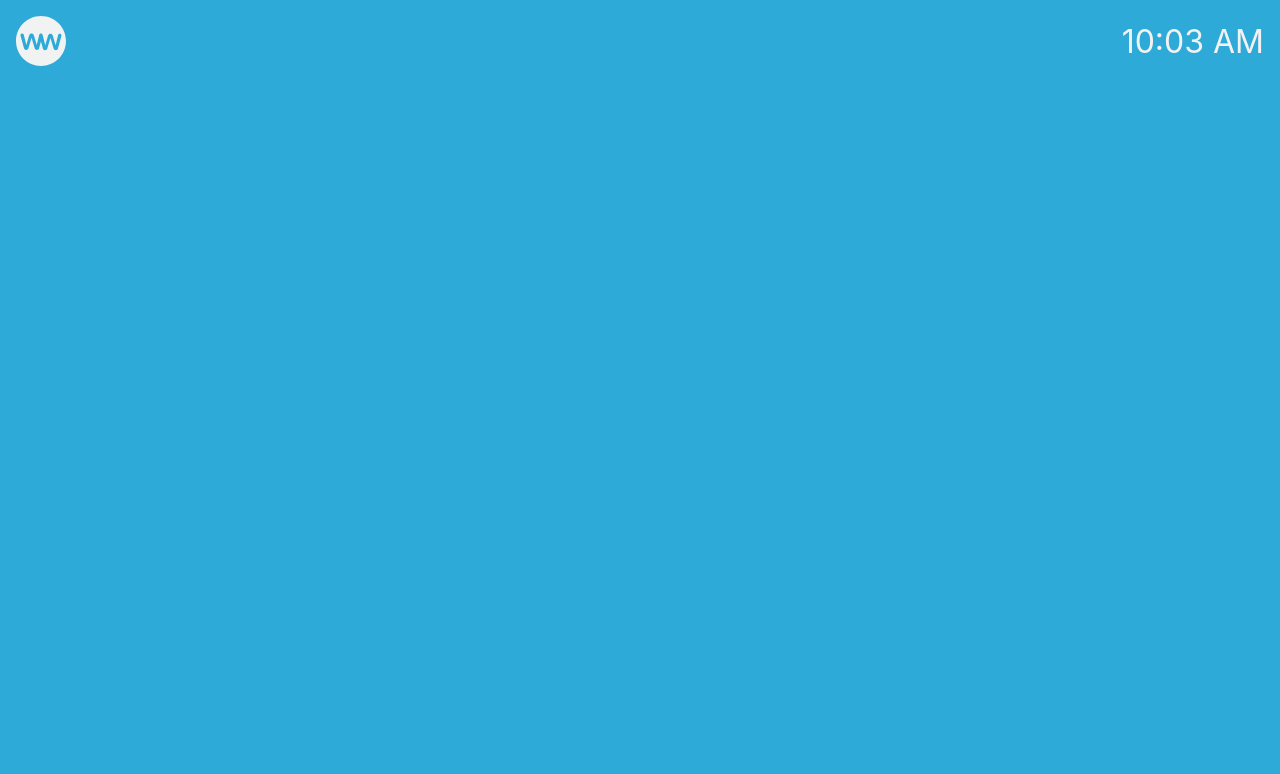
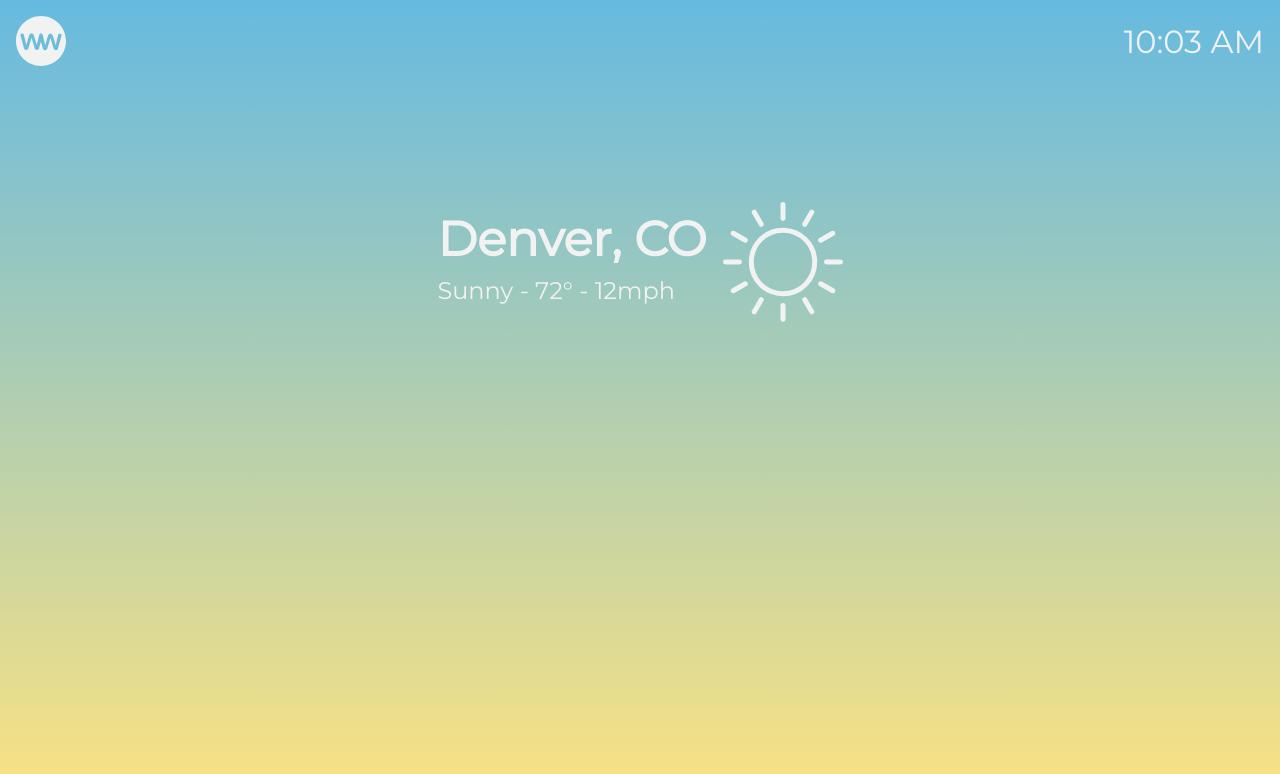
Before and after one commit to kirch1/weather-window, a React (Create React App) app: page / in a window 1280 px wide. Shown: the top 774 px of the page. Built offline with nearby package versions, Linux system fonts and the light colour scheme; no server answers.

Commit message:
Build and populate CurrentWeather component

```diff
--- a/src/App.css
+++ b/src/App.css
@@ -1,5 +1,6 @@
 .App {
-  background-color: #2daad8;
+  background: rgb(102,186,224);
+  background: linear-gradient(180deg, rgba(102,186,224,1) 0%, rgba(251,226,130,1) 100%);
   min-height: 100vh;
   display: flex;
   flex-direction: column;
@@ -7,4 +8,8 @@
 
 main {
   flex-grow: 1;
+  display: flex;
+  flex-direction: column;
+  align-items: center;
+  padding-top: 10vh;
 }
--- a/src/App.js
+++ b/src/App.js
@@ -1,4 +1,5 @@
 import Header from './components/Header/Header';
+import CurrentWeather from './components/CurrentWeather/CurrentWeather';
 import {getForecast} from './api';
 import './App.css';
 
@@ -8,7 +9,9 @@ function App() {
   return (
     <div className="App">
       <Header />
-      <main></main>
+      <main>
+        <CurrentWeather />
+      </main>
     </div>
   );
 }
--- /dev/null
+++ b/src/components/CurrentWeather/CurrentWeather.css
@@ -0,0 +1,20 @@
+.current-weather-parent {
+  margin: 40px;
+  display: flex;
+  gap: 1rem;
+}
+
+.current-weather-location {
+  color: #F2F2F2;
+  margin: 0.5rem 0 0.5rem 0;
+  font-size: 3rem;
+}
+
+.current-weather-data {
+  color: #F2F2F2;
+  font-size: 1.5rem;
+}
+
+.current-weather-icon {
+  width: 120px;
+}
--- /dev/null
+++ b/src/components/CurrentWeather/CurrentWeather.js
@@ -0,0 +1,16 @@
+import './CurrentWeather.css';
+import sunny from '../../assets/icons/sunny.svg';
+
+const CurrentWeather = () => {
+  return(
+    <section className='current-weather-parent'>
+      <div>
+        <h1 className='current-weather-location'>Denver, CO</h1>
+        <div className='current-weather-data'>Sunny - 72&#176; - 12mph</div>
+      </div>
+      <img src={sunny} alt={'current condition icon'} className='current-weather-icon'/>
+    </section>
+  )
+}
+
+export default CurrentWeather;
--- a/src/index.css
+++ b/src/index.css
@@ -1,8 +1,8 @@
+@import url('https://fonts.googleapis.com/css2?family=Montserrat&display=swap');
+
 body {
   margin: 0;
-  font-family: -apple-system, BlinkMacSystemFont, 'Segoe UI', 'Roboto', 'Oxygen',
-    'Ubuntu', 'Cantarell', 'Fira Sans', 'Droid Sans', 'Helvetica Neue',
-    sans-serif;
+  font-family: 'Montserrat', sans-serif;
   -webkit-font-smoothing: antialiased;
   -moz-osx-font-smoothing: grayscale;
 }
```
Also changed, not shown: src/assets/icons/sunny.svg (added).
